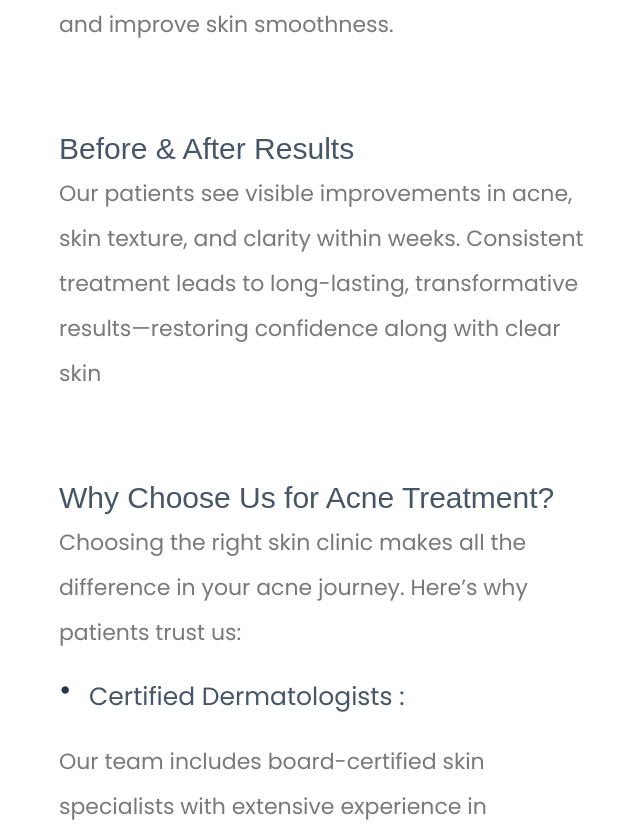
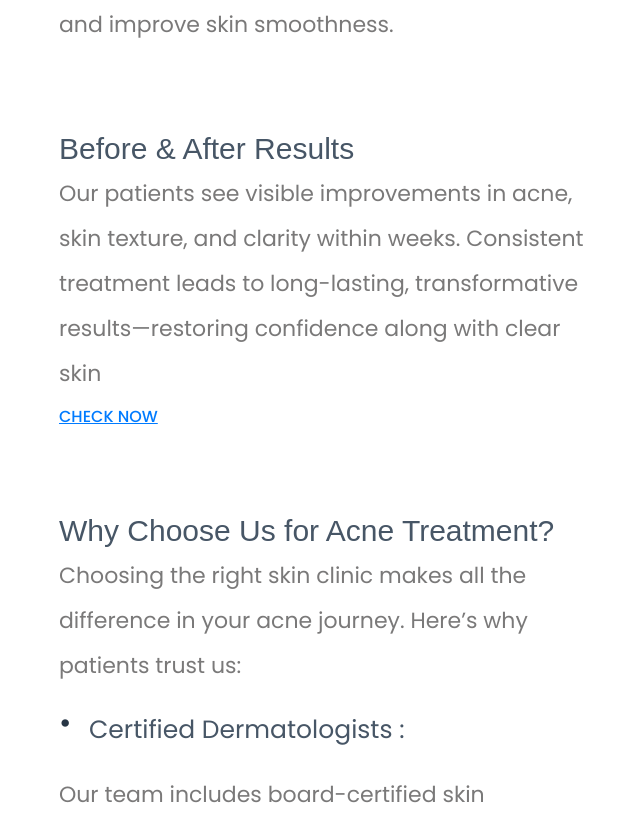
Before and after one commit to Verita-Software/dermatology, a React (Create React App) app: page /services/acne-treatment in a window 1280 px wide. Shown: the part 2740-3568 px from the top of the page, without its empty margins (527-1167 px from the left). Built offline with nearby package versions, Linux system fonts and the light colour scheme; a web font is replaced by a local one.

Commit message:
added changes in services

```diff
--- a/src/components/ServicePage/Services.css
+++ b/src/components/ServicePage/Services.css
@@ -253,7 +253,15 @@
   font-size: 1.2em;
   line-height: 1;
 }
+.check-now-link {
+  font-family: "Poppins",sans-serif;
 
+  color: #007BFF;
+  font-weight: 500;
+  text-decoration: underline;
+  display: inline-block;
+  margin-top: 0.5rem;
+}
 /* Responsive */
 
 @media (min-width: 1024px) and (max-width: 1147px) {
--- a/src/components/ServicePage/Services.jsx
+++ b/src/components/ServicePage/Services.jsx
@@ -24,7 +24,7 @@ const DropdownIndicator = (props) => {
   );
 };
 
-const ServiceSection = ({ selectedTab, setSelectedTab }) => {
+const Services = ({ selectedTab, setSelectedTab }) => {
   const tabs = Object.keys(serviceData);
   const content = serviceData[selectedTab] || {};
   const [isMobile, setIsMobile] = useState(window.innerWidth < 1024);
@@ -47,8 +47,6 @@ const ServiceSection = ({ selectedTab, setSelectedTab }) => {
     setOpenFaqIndex((prevIndex) => (prevIndex === index ? null : index));
   };
 
-
-
   return (
     <div className="service-page-wrapper">
       <aside className="service-page-sidebar">
@@ -70,8 +68,8 @@ const ServiceSection = ({ selectedTab, setSelectedTab }) => {
                   backgroundColor: "#52606F",
                   borderColor: state.isFocused ? "#fff" : "#ccc",
                   boxShadow: "none",
-                  borderRadius:"4px",
-                  borderStyle:"none",
+                  borderRadius: "4px",
+                  borderStyle: "none",
                   color: "#fff",
                   "&:hover": {
                     borderColor: "#fff",
@@ -126,7 +124,19 @@ const ServiceSection = ({ selectedTab, setSelectedTab }) => {
         {content.sections?.map((section, index) => (
           <div key={index} className="service-section">
             <h2 className="heading-h2">{section.heading}</h2>
-            {section.content && <p>{section.content} </p>}
+            {section.content && (
+              <div>
+                <p>
+                  {section.content}</p>
+                  {section.checkNowLink && (
+                    <Link to={section.checkNowLink} className="check-now-link">
+                      CHECK NOW
+                    </Link>
+                  )}
+
+              </div>
+            )}
+
             {section.items?.map((item, idx) => (
               <div key={idx}>
                 <h3
@@ -134,7 +144,7 @@ const ServiceSection = ({ selectedTab, setSelectedTab }) => {
                 >
                   {item.title}
                 </h3>
-                <p >{item.content} </p>
+                <p>{item.content} </p>
               </div>
             ))}
             {Array.isArray(section.faqs) &&
@@ -160,8 +170,10 @@ const ServiceSection = ({ selectedTab, setSelectedTab }) => {
                     <p>{faq.question}</p>
                   </div>
                   {openFaqIndex === `${index}-${qIdx}` && (
-                    <div >
-                      <p style={{color:"#373636",marginBottom:"20px"}}>{faq.answer}</p>
+                    <div>
+                      <p style={{ color: "#373636", marginBottom: "20px" }}>
+                        {faq.answer}
+                      </p>
                     </div>
                   )}
                   {qIdx < section.faqs.length - 1 && <hr />}
@@ -183,7 +195,7 @@ const ServiceSection = ({ selectedTab, setSelectedTab }) => {
   );
 };
 
-export default ServiceSection;
+export default Services;
 
 // import React, { useEffect, useState } from "react";
 // import Select, { components } from "react-select";
--- a/src/data/serviceData.jsx
+++ b/src/data/serviceData.jsx
@@ -54,6 +54,7 @@ const serviceData = {
         heading: "Before & After Results",
         content:
           "See natural, subtle improvements in skin, contours, and overall radiance. Real results, personalized for you.",
+          checkNowLink: "/before-after/cosmetic-services"
       },
       {
         heading: "Why Choose Us for Skin Cosmetic Services?",
@@ -150,6 +151,7 @@ const serviceData = {
         heading: "Before & After Results",
         content:
           "Non-invasive treatments that refresh skin, boost collagen, and improve tone, texture, and radiance.",
+          checkNowLink: "/before-after/skin-rejuvenation",
       },
       {
         heading: "Why Choose Us for Skin Rejuvenation?",
@@ -254,6 +256,7 @@ const serviceData = {
         heading: "Before & After Results",
         content:
           "See the difference expert care can make. Our before & after results showcase the subtle yet powerful transformations achieved with our injectable treatments.",
+          checkNowLink: "/before-after/injectables"
       },
       {
         heading: "Why Choose Us for Skin  Injectables?",
@@ -353,6 +356,7 @@ const serviceData = {
         heading: "Before & After Results",
         content:
           "Our patients see visible improvements in acne, skin texture, and clarity within weeks. Consistent treatment leads to long-lasting, transformative results—restoring confidence along with clear skin",
+          checkNowLink: "/before-after/acne-treatment"
       },
       {
         heading: "Why Choose Us for Acne Treatment?",
--- a/src/pages/BeforeAfter.jsx
+++ b/src/pages/BeforeAfter.jsx
@@ -10,6 +10,7 @@ const sectionSlugMap = {
   "skin-rejuvenation": "Skin Rejuvenation",
   "injectables": "Injectables",
   "acne-treatment": "Acne Treatment",
+  "cosmetic-services": "Cosmetic Services",
 };
 
 // Reverse map label to slug
--- a/src/pages/ServicePage.jsx
+++ b/src/pages/ServicePage.jsx
@@ -3,7 +3,7 @@ import { useParams, useNavigate } from "react-router-dom";
 import Hero from "../components/common/Hero/Hero";
 import Footer from "../components/common/Footer/Footer";
 import ImageAssets from "../components/common/ImageAssets";
-import ServiceSection from "../components/ServicePage/Services";
+import Services from "../components/ServicePage/Services";
 
 const serviceSlugMap = {
   "cosmetic-services": "Cosmetic Services",
@@ -48,7 +48,7 @@ const ServicePage = () => {
         // heading={selectedTab}
         showButton={false}
       />
-      <ServiceSection selectedTab={selectedTab} setSelectedTab={setSelectedTab} />
+      <Services selectedTab={selectedTab} setSelectedTab={setSelectedTab} />
       <Footer />
     </>
   );
```
